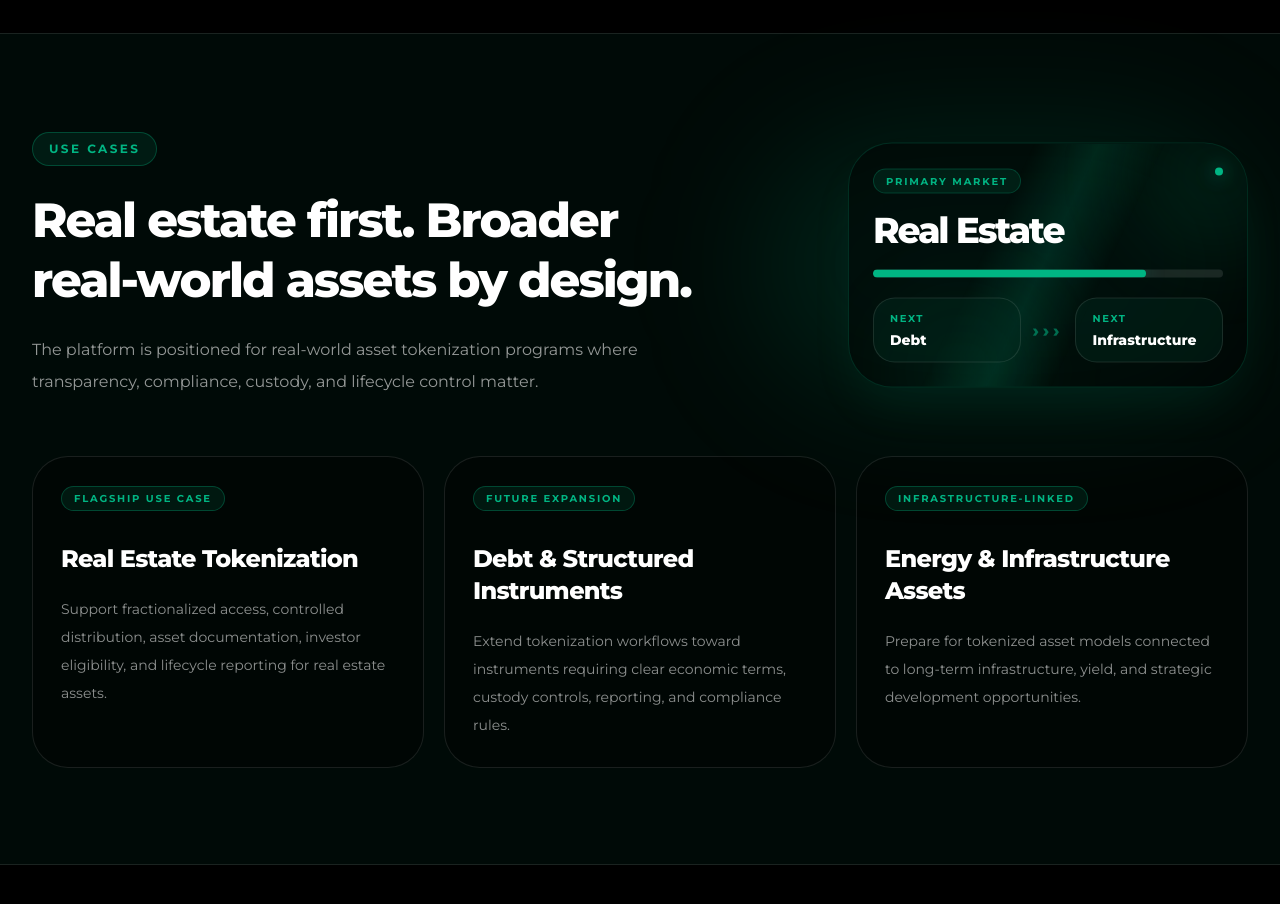
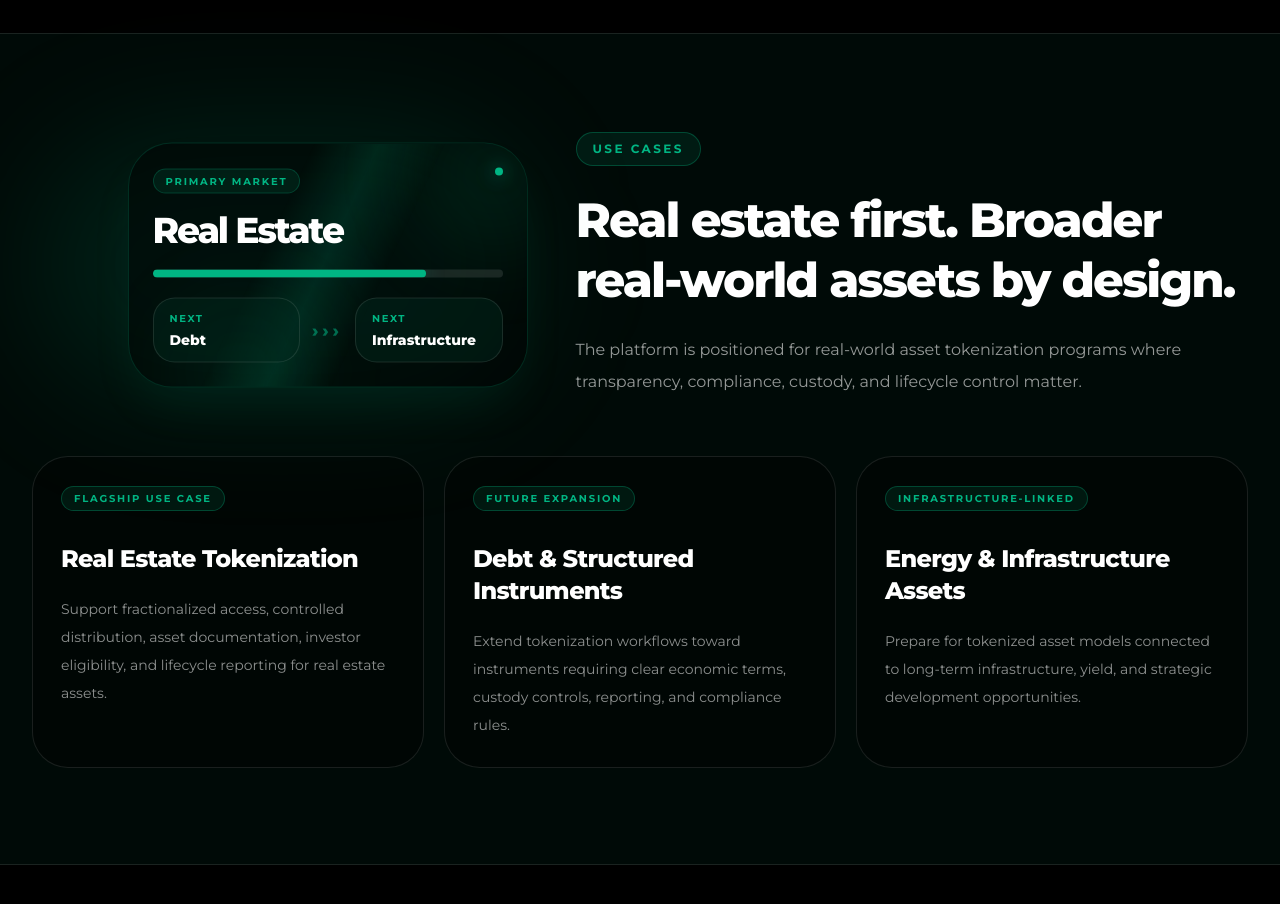
Before and after one commit to selmanpak/firstdata-website, a React (Vite) app: page /#/ in a window 1280 px wide. Shown: the part 3580-4484 px from the top of the page. Built offline with nearby package versions, Linux system fonts and the light colour scheme.

Commit message:
Switch homepage use case visual and text positions

```diff
--- a/src/index.css
+++ b/src/index.css
@@ -51,6 +51,20 @@ div[class*="h-[245px]"][class*="w-[400px]"] > .relative.z-10::before {
   box-shadow: 0 0 18px rgba(0, 181, 131, 0.8);
 }
 
+@media (min-width: 1024px) {
+  main > section:nth-of-type(6) > div > div.grid:first-child {
+    grid-template-columns: 0.7fr 0.95fr;
+  }
+
+  main > section:nth-of-type(6) > div > div.grid:first-child > div:first-child {
+    order: 2;
+  }
+
+  main > section:nth-of-type(6) > div > div.grid:first-child > div:nth-child(2) {
+    order: 1;
+  }
+}
+
 ::-webkit-scrollbar {
   height: 8px;
   width: 8px;
```
